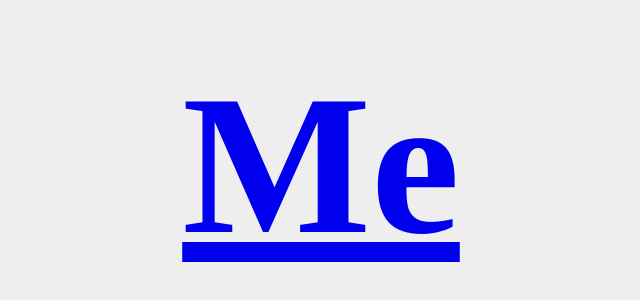
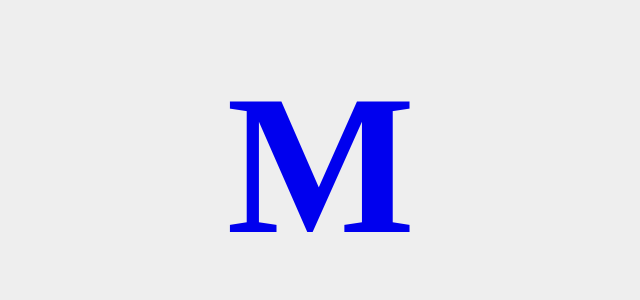
Before and after one commit to c4cat/c4cat.github.io, a plain HTML site: page index.html in a window 1280 px wide. Shown: the part 150-450 px from the top of the page, without its empty margins (319-959 px from the left). Drawn offline with Linux system fonts and the light colour scheme.

Commit message:
Update index.html

```diff
--- a/index.html
+++ b/index.html
@@ -40,6 +40,10 @@
 		color: #000;
 		top:25%;
 	}
+	a{
+		text-decoration:none;
+		color:000;
+	}
 	p{
 		position: absolute;
 		width: 100%;
@@ -54,5 +58,5 @@
 	<title>517xx</title>
 </head>
 <body ryt13792="1">
-	<h1><a href="https://instagram.com/517xx">Me</a></h1>
+	<h1><a href="https://instagram.com/517xx">M</a></h1>
 </body></html>
```
